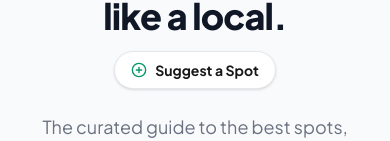
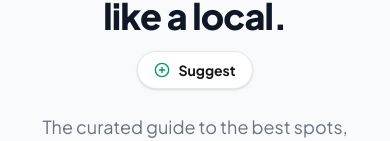
Before and after one commit to Phantom007-bit/lagos-budget, a Next.js app: page / in a window 390 px wide. Shown: the part 161-302 px from the top of the page. Built offline with nearby package versions, Linux system fonts and the light colour scheme.

Commit message:
Add install prompt functionality and mobile install button. Updated imports and UI for better user experience. Cleaned up comments and adjusted layout for mobile actions.

```diff
--- a/app/page.tsx
+++ b/app/page.tsx
@@ -1,9 +1,9 @@
 "use client";
 
-import { useState, useMemo } from "react";
+import { useState, useMemo, useEffect } from "react";
 import Link from "next/link";
 import { locations } from "./data";
-import { Search, MapPin, Dice5, X, ChevronRight, PlusCircle, Filter, DollarSign, PartyPopper } from "lucide-react";
+import { Search, MapPin, Dice5, X, ChevronRight, PlusCircle, Filter, DollarSign, PartyPopper, Download } from "lucide-react";
 
 export default function Home() {
   const [search, setSearch] = useState("");
@@ -13,6 +13,9 @@ export default function Home() {
   const [isAddSpotOpen, setIsAddSpotOpen] = useState(false);
   const [isRouletteOpen, setIsRouletteOpen] = useState(false);
 
+  // --- INSTALL APP STATE ---
+  const [installPrompt, setInstallPrompt] = useState<any>(null);
+
   // --- ROULETTE STATES ---
   const [rouletteResult, setRouletteResult] = useState<any | null>(null);
   const [isSpinning, setIsSpinning] = useState(false);
@@ -21,6 +24,35 @@ export default function Home() {
     price: "Any",
     vibe: "Any"
   });
+
+  // --- INSTALL PROMPT LISTENER ---
+  useEffect(() => {
+    const handler = (e: any) => {
+      // Prevent the mini-infobar from appearing on mobile
+      e.preventDefault();
+      // Stash the event so it can be triggered later.
+      setInstallPrompt(e);
+    };
+
+    window.addEventListener("beforeinstallprompt", handler);
+
+    return () => window.removeEventListener("beforeinstallprompt", handler);
+  }, []);
+
+  const handleInstallClick = () => {
+    if (!installPrompt) return;
+    // Show the install prompt
+    installPrompt.prompt();
+    // Wait for the user to respond to the prompt
+    installPrompt.userChoice.then((choiceResult: any) => {
+      if (choiceResult.outcome === "accepted") {
+        console.log("User accepted the install prompt");
+      } else {
+        console.log("User dismissed the install prompt");
+      }
+      setInstallPrompt(null);
+    });
+  };
 
   // --- DYNAMIC CATEGORY LIST ---
   const uniqueCategories = useMemo(() => {
@@ -112,6 +144,17 @@ export default function Home() {
         </div>
 
         <div className="flex items-center gap-3">
+            {/* Install App Button (Only shows if browser allows it) */}
+            {installPrompt && (
+                <button
+                    onClick={handleInstallClick}
+                    className="flex items-center gap-2 bg-emerald-100 text-emerald-700 font-bold text-xs md:text-sm hover:bg-emerald-200 transition-colors px-3 py-2 rounded-lg"
+                >
+                    <Download className="h-4 w-4" />
+                    <span className="hidden md:inline">Install App</span>
+                </button>
+            )}
+
             {/* Add Spot Button */}
             <button
                 onClick={() => setIsAddSpotOpen(true)}
@@ -142,14 +185,28 @@ export default function Home() {
                 <br /> like a local.
             </h1>
 
-            {/* Mobile Add Spot Button */}
-            <button
-                onClick={() => setIsAddSpotOpen(true)}
-                className="md:hidden mt-4 flex items-center gap-2 bg-white border border-gray-200 px-4 py-2 rounded-full text-sm font-bold shadow-sm"
-            >
-                <PlusCircle className="h-4 w-4 text-emerald-600" />
-                Suggest a Spot
-            </button>
+            {/* Mobile Actions Row */}
+            <div className="flex gap-3 justify-center md:hidden mt-4">
+                {/* Mobile Add Spot */}
+                <button
+                    onClick={() => setIsAddSpotOpen(true)}
+                    className="flex items-center gap-2 bg-white border border-gray-200 px-4 py-2 rounded-full text-sm font-bold shadow-sm"
+                >
+                    <PlusCircle className="h-4 w-4 text-emerald-600" />
+                    Suggest
+                </button>
+
+                {/* Mobile Install Button */}
+                {installPrompt && (
+                    <button
+                        onClick={handleInstallClick}
+                        className="flex items-center gap-2 bg-emerald-100 px-4 py-2 rounded-full text-sm font-bold text-emerald-800 shadow-sm"
+                    >
+                        <Download className="h-4 w-4" />
+                        Install
+                    </button>
+                )}
+            </div>
           </div>
 
           <p className="text-gray-500 text-lg md:text-xl max-w-lg mx-auto md:mx-0">
@@ -162,7 +219,6 @@ export default function Home() {
             <input
               type="text"
               placeholder="Search spots, vibes, or areas..."
-              // 👇 I added "text-gray-900" here to fix invisible text on mobile
               className="w-full pl-14 pr-4 py-4 bg-white text-gray-900 border border-gray-200 rounded-2xl shadow-sm focus:outline-none focus:ring-4 focus:ring-emerald-500/10 focus:border-emerald-500 transition-all text-base font-medium placeholder:text-gray-400"
               value={search}
               onChange={(e) => setSearch(e.target.value)}
@@ -278,17 +334,14 @@ export default function Home() {
                 <form action="https://formspree.io/f/mvzgekor" method="POST" className="space-y-4">
                     <div>
                         <label className="block text-xs font-bold uppercase text-gray-500 mb-1">Spot Name</label>
-                        {/* Added text-gray-900 to fix invisible text on mobile */}
                         <input name="name" type="text" required className="w-full p-3 bg-gray-50 text-gray-900 rounded-xl border border-gray-200 focus:outline-none focus:border-emerald-500 font-medium placeholder:text-gray-400" placeholder="e.g. Danfo Bistro" />
                     </div>
                     <div>
                         <label className="block text-xs font-bold uppercase text-gray-500 mb-1">Area (e.g. Lekki, Yaba)</label>
-                        {/* Added text-gray-900 */}
                         <input name="area" type="text" required className="w-full p-3 bg-gray-50 text-gray-900 rounded-xl border border-gray-200 focus:outline-none focus:border-emerald-500 font-medium placeholder:text-gray-400" placeholder="e.g. Ikoyi" />
                     </div>
                     <div>
                         <label className="block text-xs font-bold uppercase text-gray-500 mb-1">Your Comment</label>
-                        {/* Added text-gray-900 */}
                         <textarea name="message" rows={3} className="w-full p-3 bg-gray-50 text-gray-900 rounded-xl border border-gray-200 focus:outline-none focus:border-emerald-500 font-medium placeholder:text-gray-400" placeholder="Best pasta in Lagos..."></textarea>
                     </div>
                     <button type="submit" className="w-full py-4 bg-gray-900 text-white font-bold rounded-xl shadow-lg hover:bg-emerald-600 transition-colors">
@@ -365,7 +418,6 @@ export default function Home() {
                             <select
                                 value={rouletteFilters.vibe}
                                 onChange={(e) => setRouletteFilters({...rouletteFilters, vibe: e.target.value})}
-                                // Added text-gray-900 to fix invisible dropdown text on mobile
                                 className="w-full p-3 bg-gray-50 text-gray-900 border border-gray-200 rounded-xl font-bold focus:outline-none focus:border-emerald-500 appearance-none"
                             >
                                 {uniqueCategories.map(cat => (
```
